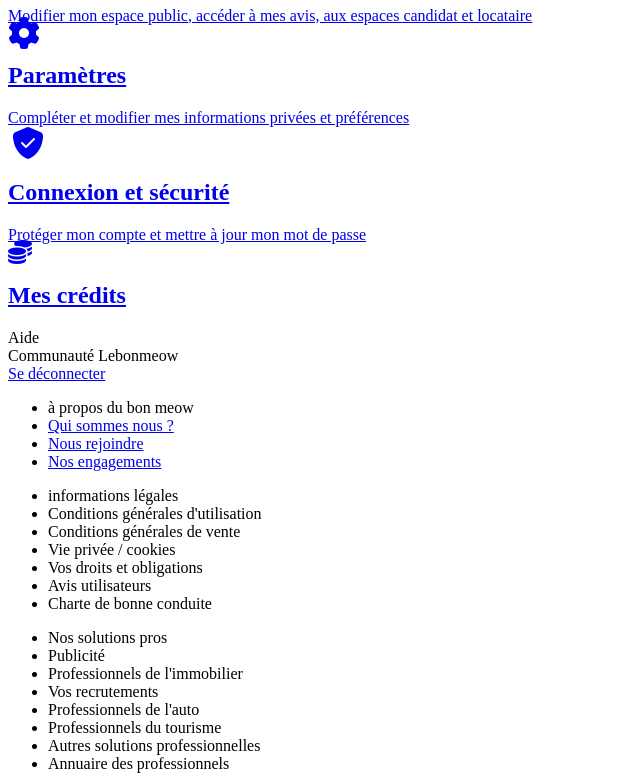
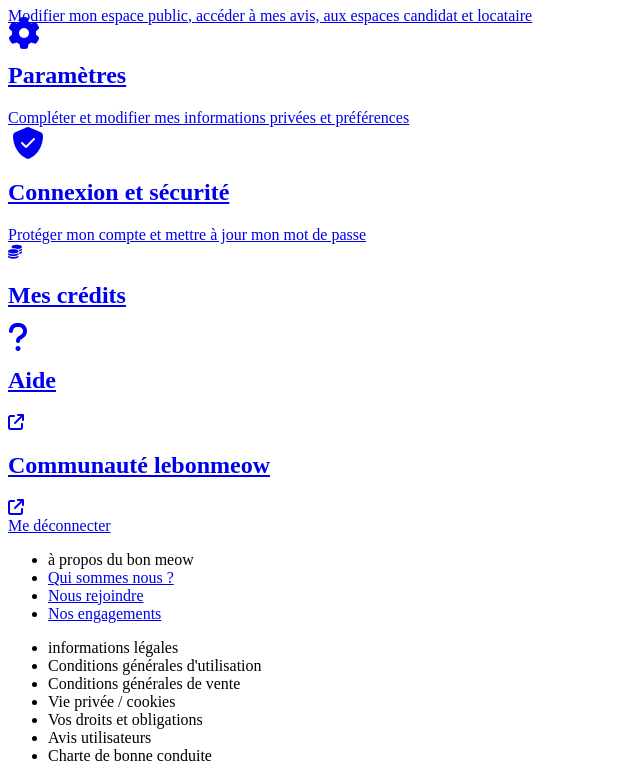
Before and after one commit to Lutheen/lebonmeow, a Symfony app: template templates/profile/index.html.twig in a window 1280 px wide. Shown: the part 1049-1823 px from the top of the page, without its empty margins (0-640 px from the left). Run offline with Twig, Linux system fonts and the light colour scheme; the template is opened without the code that fills it, so the values that code supplies are empty; some libraries are stand-ins or nearby versions.

Commit message:
profile page done

```diff
--- a/assets/styles/components/header.css
+++ b/assets/styles/components/header.css
@@ -30,7 +30,7 @@
 
 .header-left-content img {
     width: 140px;
-    height: 60px;
+    height: 30px;
 }
 
 .header-right-content {
--- a/templates/base.html.twig
+++ b/templates/base.html.twig
@@ -11,7 +11,7 @@
         <link rel="icon" type="image/x-icon" href="/images/favicon.png">
         <link rel="preconnect" href="https://fonts.googleapis.com">
         <link rel="preconnect" href="https://fonts.gstatic.com" crossorigin>
-        <link href="https://fonts.googleapis.com/css2?family=Open+Sans:wght@400;600&display=swap" rel="stylesheet">
+        <link href="https://fonts.googleapis.com/css2?family=Berkshire+Swash&family=Open+Sans:wght@400;600&display=swap" rel="stylesheet">
         <script src="https://kit.fontawesome.com/009a4da58d.js" crossorigin="anonymous"></script>
         {% block stylesheets %}
             {{ encore_entry_link_tags('app') }}
--- a/templates/partials/header.html.twig
+++ b/templates/partials/header.html.twig
@@ -3,7 +3,7 @@
 
         <div class="header-left-content">
             <a href="/">
-                <img src="/images/logo.png" alt="Logo du site Lebonmeow">
+                <img src="/images/logo-pressed.png" alt="Logo du site Lebonmeow">
             </a>
             <a href="{{ path('app_product_new') }}" class="app-new-post">
                 <i class="fa-regular fa-square-plus fa-xl"></i>
--- a/templates/profile/index.html.twig
+++ b/templates/profile/index.html.twig
@@ -117,7 +117,7 @@
         <a href="/">{# todo route credits #}
             <div class="profile-cards secondary-cards tertiary-cards">
                 <div class="profile-cards-icons">
-                    <i class="fa-solid fa-coins fa-xl"></i>
+                    <i class="fa-solid fa-coins fa-sm"></i>
                 </div>
                 <div class="profile-cards-text-content">
                     <h2 class="profile-cards-titles">Mes crédits</h2>
@@ -125,14 +125,39 @@
             </div>
         </a>
     </div>
-    <div class="profile-cards assistance-card">
-        Aide
+    <div class="assistance-card">
+        <a href="/">{# todo route assistance #}
+            <div class="profile-cards secondary-cards tertiary-cards redirect-icon-cards">
+                <div class="dnr">
+                    <div class="profile-cards-icons">
+                        <i class="fa-solid fa-question fa-2xl"></i>
+                    </div>
+                    <div class="profile-cards-text-content">
+                        <h2 class="profile-cards-titles">Aide</h2>
+                    </div>
+                </div>
+                <div class="profile-cards-redirect">
+                    <i class="fa-solid fa-arrow-up-right-from-square"></i>
+                </div>
+            </div>
+        </a>
     </div>
-    <div class="profile-cards community-card">
-        Communauté Lebonmeow
+    <div class="community-card">
+        <a href="/">{# todo route community #}
+            <div class="profile-cards secondary-cards tertiary-cards redirect-icon-cards">
+                <div class="profile-cards-text-content">
+                    <h2 class="profile-cards-titles">Communauté <span>lebonmeow</span></h2>
+                </div>
+                <div class="profile-cards-redirect">
+                    <i class="fa-solid fa-arrow-up-right-from-square"></i>
+                </div>
+            </div>
+        </a>
     </div>
     <div class="logout-card">
-        <a href="/logout">Se déconnecter</a>
+        <a href="/logout">
+            <div class="profile-cards">Me déconnecter</div>
+        </a>
     </div>
 
     {# {% for message in app.flashes('address_message') %}
```
Also changed, not shown: assets/styles/components/profile.css (+50 -5 lines), public/images/logo.png (deleted).
